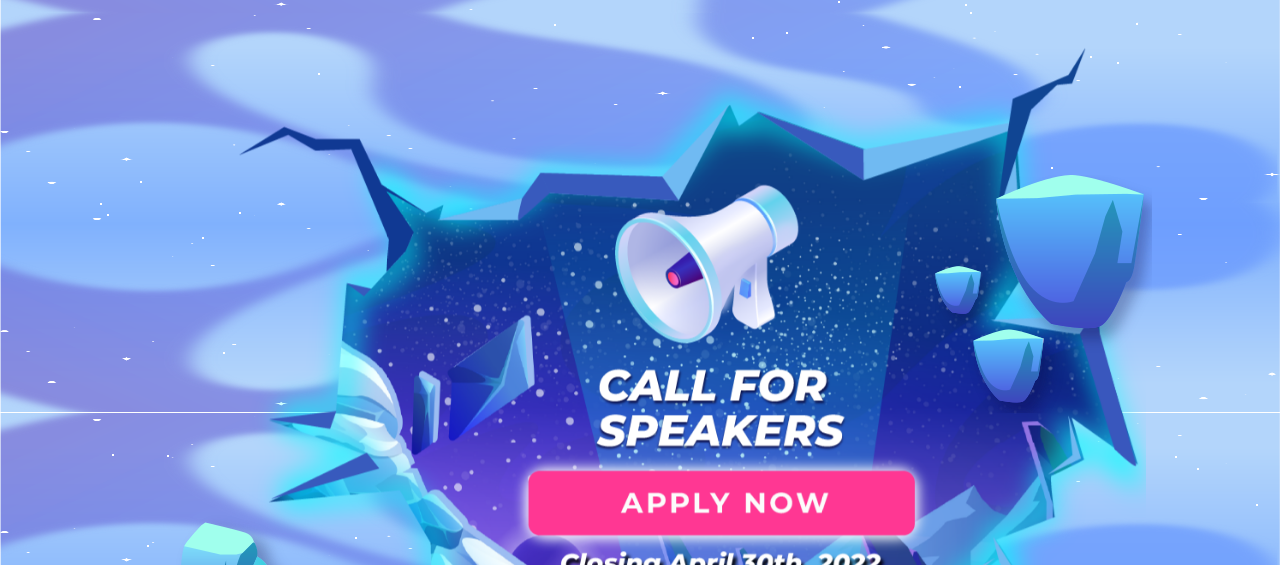
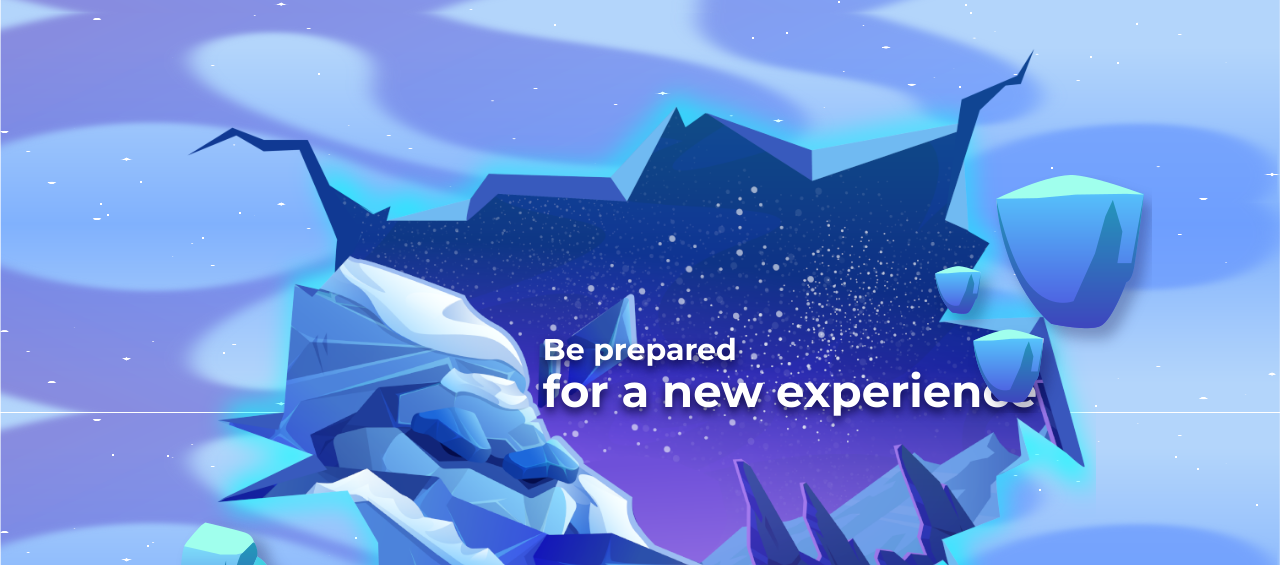
Before and after one commit to PyConColombia/website-2022, a plain HTML site: page index.html in a window 1280 px wide. Shown: the part 387-952 px from the top of the page. Drawn offline with nearby package versions, Linux system fonts and the light colour scheme.

Commit message:
remove call for proposals banner

```diff
--- a/index.html
+++ b/index.html
@@ -26,9 +26,7 @@
     </head>
     <body>
         <div id="stars2" class="hidden-xs"></div>
-        <!-- <div class="ice-blocks">
 
-        </div> -->
         <div class="block-left hidden-xs">
             <img src="img/block1.webp" alt="Welcome to a new dimension">
         </div>
@@ -52,19 +50,17 @@
                 <div class="row">
                     <div class="col-sm-10 col-sm-offset-1">
                         <div class="title-intro">
-                            <a href="https://forms.gle/2qcLVowqT83gFPuF6" target="blank"  style=" margin: 50px">
-                            <img src="img/background-intro-callfor.webp" alt="Welcome to a new dimension">
+                            <a href="https://forms.gle/2qcLVowqT83gFPuF6" target="blank">
+                            <img src="img/background-intro-complete.png" alt="Welcome to a new dimension">
                             </a>
-                            <!--
                             <div class="intro-container">
                                 <h2>Be prepared<span>for a new experience</span></h2>
                             </div>
-                            -->
                         </div>
                     </div>
                 </div>
             </article>
-
+            <!--
             <article class="show-xs hidden-sm hidden-md hidden-lg hidden-xl hidden-xxl">
                 <div class="row">
                     <div class="col-sm-10 col-sm-offset-1">
@@ -76,6 +72,7 @@
                     </div>
                 </div>
             </article>
+            -->
 
             <article>
                 <div class="row">
```
